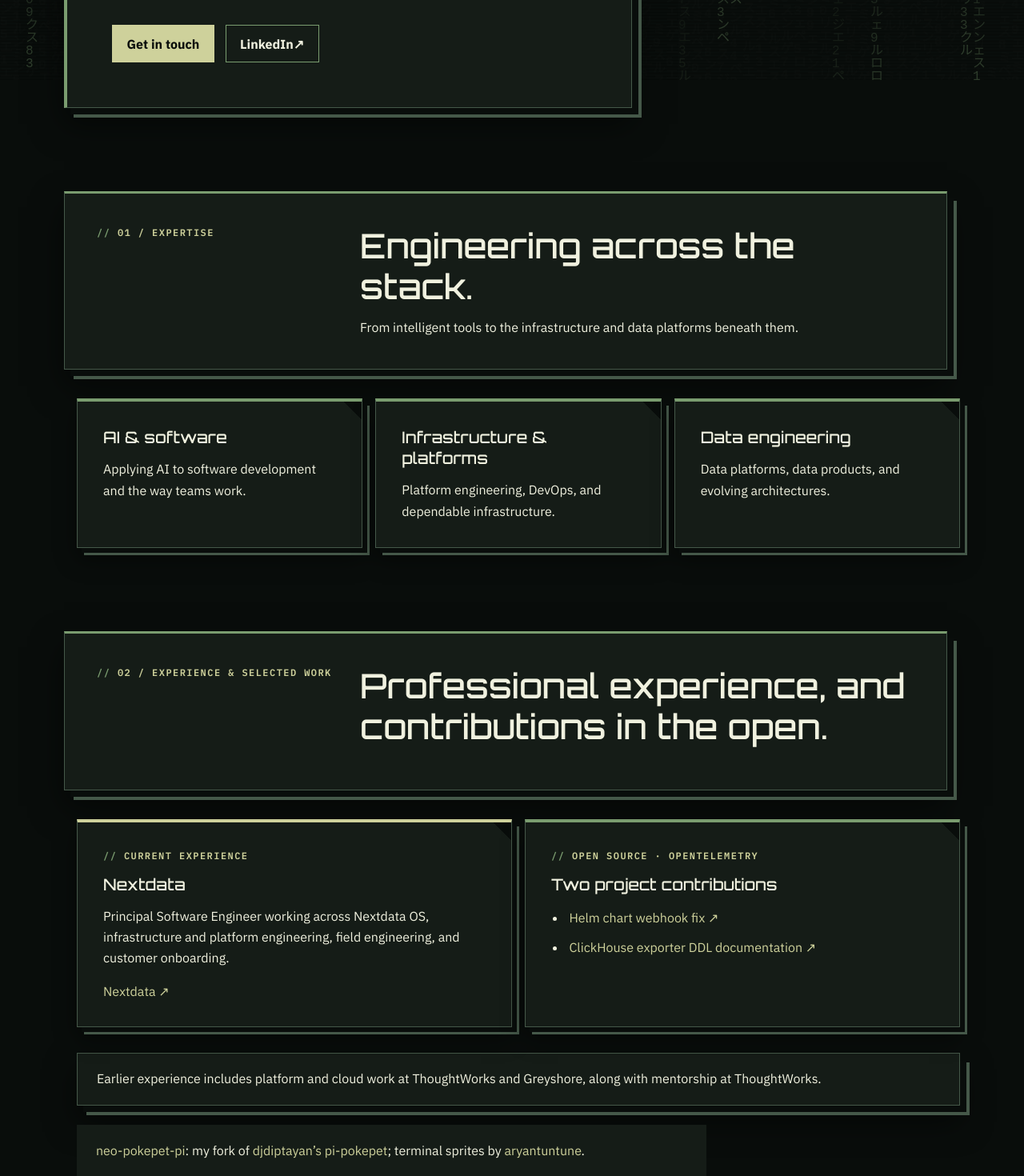
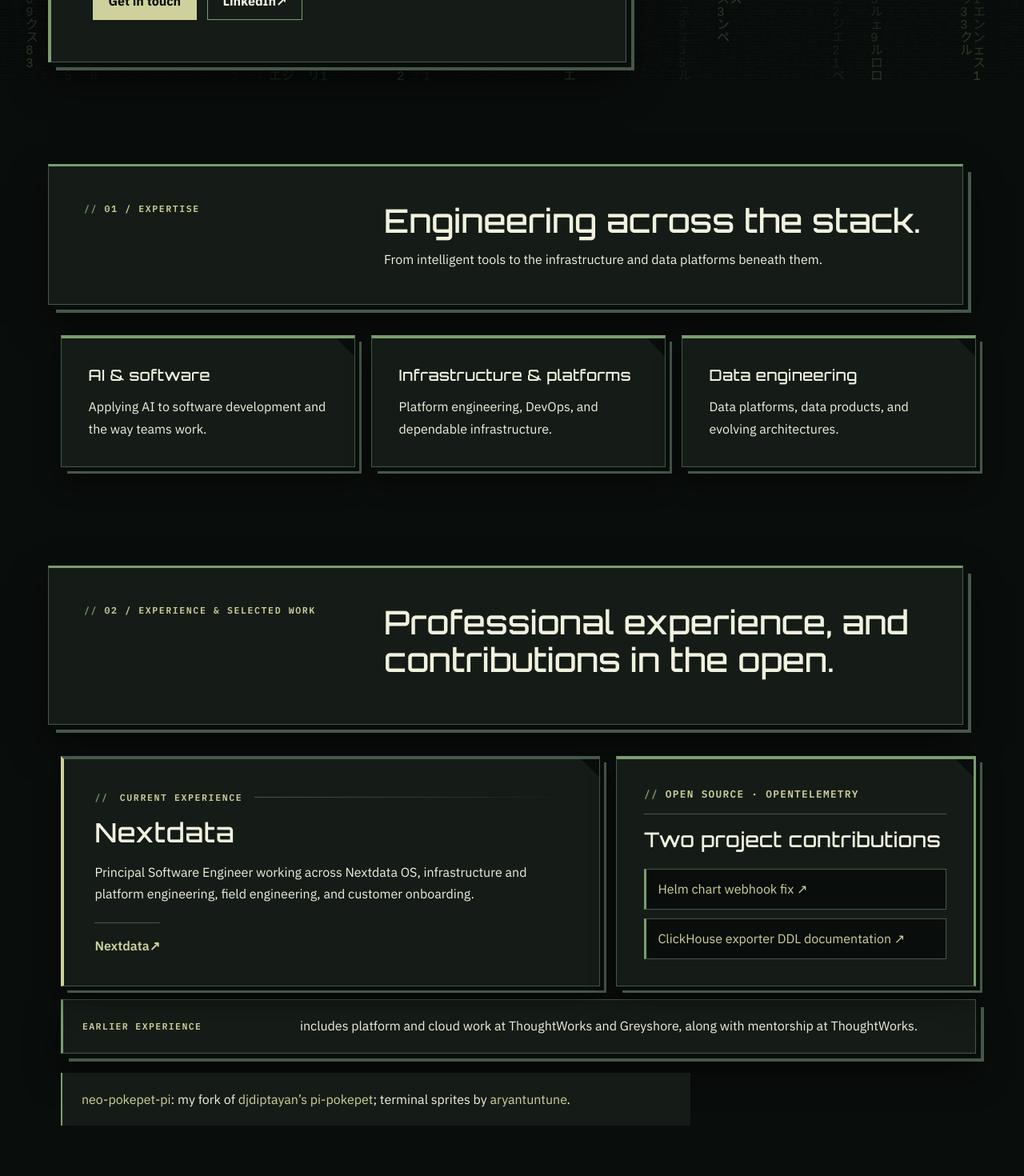
Before and after one commit to ElderMael/portfolio-website, a React (Vite) app: page / in a window 1280 px wide. Shown: the part 700-2170 px from the top of the page at 80% size. Built offline with nearby package versions, Linux system fonts and the light colour scheme; a web font is replaced by a local one.

Commit message:
style: checkpoint home page polish draft

```diff
--- a/src/components/Home.css
+++ b/src/components/Home.css
@@ -1,38 +1,38 @@
 .home-page {
   position: relative;
   z-index: 1;
-  width: min(1120px, calc(100% - 3rem));
+  width: min(1160px, calc(100% - 3rem));
   margin: 0 auto;
-  padding: clamp(1.5rem, 5vw, 4rem) 0 5rem;
+  padding: clamp(1.75rem, 5vw, 4rem) 0 5rem;
 }
 
 .paper-panel {
   background: var(--surface);
   border: 1px solid var(--line);
-  box-shadow: 8px 8px 0 var(--page), 12px 12px 0 var(--line), 0 20px 38px #0008;
+  box-shadow: 6px 6px 0 var(--page), 10px 10px 0 var(--line), 0 24px 42px #0008;
 }
 
 .home-hero {
-  min-height: 440px;
+  min-height: 430px;
   display: grid;
-  grid-template-columns: minmax(0, 1.5fr) minmax(220px, .8fr);
+  grid-template-columns: minmax(0, 1.45fr) minmax(250px, .8fr);
   align-items: center;
-  gap: 2rem;
-  padding: 1rem 0 3rem;
+  gap: clamp(1.5rem, 3vw, 2.5rem);
+  padding: 1rem 0 3.5rem;
 }
 
 .home-hero-copy {
   position: relative;
   max-width: 850px;
-  padding: clamp(1.5rem, 5vw, 3.5rem);
+  padding: clamp(1.5rem, 4.5vw, 3.25rem);
   border-left: 4px solid var(--accent);
 }
 
 .home-eyebrow {
   color: var(--muted);
   margin: 0 0 .8rem;
-  font: 600 .75rem/1.5 'IBM Plex Mono', monospace;
-  letter-spacing: .12em;
+  font: 600 .72rem/1.55 'IBM Plex Mono', monospace;
+  letter-spacing: .14em;
   text-transform: uppercase;
 }
 
@@ -43,11 +43,13 @@
 }
 
 .home-page h1 {
-  max-width: 14ch;
+  max-width: 16ch;
   margin: 0 0 1.25rem;
-  font-size: clamp(2.4rem, 6.4vw, 5.3rem);
-  line-height: 1.08;
-  letter-spacing: -.055em;
+  font-size: clamp(2.45rem, 5.6vw, 4.65rem);
+  font-weight: 600;
+  line-height: 1.06;
+  letter-spacing: -.045em;
+  text-wrap: balance;
 }
 
 .home-lede {
@@ -60,15 +62,22 @@
 .home-button {
   display: inline-flex;
   align-items: center;
-  min-height: 46px;
-  padding: .65rem 1.1rem;
+  justify-content: center;
+  min-height: 48px;
+  padding: .65rem 1.15rem;
   border: 1px solid var(--accent);
   color: var(--text) !important;
   font-weight: 700;
   text-decoration: none;
+  transition: background-color 160ms ease, color 160ms ease, transform 160ms ease;
 }
 .home-button-primary { background: var(--muted); border-color: var(--muted); color: var(--page) !important; }
-.home-button:hover { filter: brightness(1.12); }
+.home-button:hover { transform: translateY(-2px); background: var(--accent); color: var(--page) !important; }
+.home-button-primary:hover { background: var(--text); border-color: var(--text); }
+@media (prefers-reduced-motion: reduce) {
+  .home-button { transition: none; }
+  .home-button:hover { transform: none; }
+}
 
 .home-hero-aside {
   width: min(100%, 430px);
@@ -85,7 +94,7 @@
   padding: 2.5%;
   background: #0b100d;
   border: 1px solid var(--line);
-  box-shadow: 8px 8px 0 var(--page), 12px 12px 0 var(--line), 0 20px 38px #0008;
+  box-shadow: 6px 6px 0 var(--page), 10px 10px 0 var(--line), 0 24px 42px #0008;
   clip-path: polygon(7% 0, 94% 0, 100% 6%, 100% 93%, 93% 100%, 0 100%, 0 7%);
 }
 
@@ -277,34 +286,44 @@
   }
 }
 
-.home-section { padding: 3.5rem 0 1.5rem; }
+.home-section { padding: clamp(3rem, 5.5vw, 4.5rem) 0 1.5rem; }
 .home-section-heading {
   display: grid;
-  grid-template-columns: minmax(150px, .6fr) 1.4fr;
-  gap: 2rem;
+  grid-template-columns: minmax(180px, .65fr) minmax(0, 1.35fr);
+  gap: clamp(1.5rem, 4vw, 3rem);
   align-items: start;
-  padding: clamp(1.4rem, 4vw, 2.5rem);
+  padding: clamp(1.5rem, 4vw, 2.75rem);
   margin: 0 1rem 1rem 0;
   border-top: 3px solid var(--accent);
+  border-left: 1px solid var(--line);
 }
-.home-page h2 { margin: 0 0 .8rem; font-size: clamp(1.65rem, 3.5vw, 2.65rem); line-height: 1.2; }
-.home-page h3 { margin: 0 0 .8rem; font-size: 1.25rem; line-height: 1.3; }
+.home-page h2 {
+  max-width: 27ch;
+  margin: 0 0 .8rem;
+  font-size: clamp(1.7rem, 3.4vw, 2.55rem);
+  line-height: 1.16;
+  text-wrap: balance;
+}
+.home-page h3 { margin: 0 0 .8rem; font-size: 1.2rem; line-height: 1.35; letter-spacing: .015em; }
 .home-section-heading p:last-child { margin-bottom: 0; }
 .home-expertise-grid, .home-work-grid {
   display: grid;
-  gap: 1rem;
-  padding: 1.3rem 0 1.5rem 1rem;
+  gap: clamp(.85rem, 1.8vw, 1.25rem);
+  padding: 1.4rem 0 1.75rem 1rem;
 }
 .home-expertise-grid { grid-template-columns: repeat(3, minmax(0, 1fr)); }
-.home-work-grid { grid-template-columns: repeat(2, minmax(0, 1fr)); }
+.home-work-grid {
+  grid-template-columns: minmax(0, 1.2fr) minmax(0, .8fr);
+  padding-bottom: .75rem;
+}
 .home-card {
   position: relative;
   min-width: 0;
-  padding: clamp(1.35rem, 3vw, 2rem);
+  padding: clamp(1.4rem, 3vw, 2.1rem);
   border: 1px solid var(--line);
   border-top: 4px solid var(--accent);
   background: var(--surface);
-  box-shadow: 6px 6px 0 var(--page), 9px 9px 0 var(--line), 0 14px 26px #0007;
+  box-shadow: 5px 5px 0 var(--page), 8px 8px 0 var(--line), 0 18px 30px #0007;
 }
 .home-hero-copy::after, .home-card::after {
   position: absolute;
@@ -316,8 +335,9 @@
   content: '';
   pointer-events: none;
 }
-.home-card p { line-height: 1.65; }
+.home-card p { line-height: 1.7; }
 .home-card p:last-child { margin-bottom: 0; }
+.home-card .home-eyebrow { margin-bottom: .9rem; font-size: .72rem; }
 .home-card a, .home-section-heading a, .home-project-note a {
   color: var(--muted);
   text-decoration-thickness: .08em;
@@ -326,20 +346,94 @@
 .home-card a:hover, .home-section-heading a:hover, .home-project-note a:hover { color: var(--text); }
 .home-link-list { display: grid; gap: .8rem; margin: 1rem 0 0; padding-left: 1.2rem; }
 .home-link-list li { padding-left: .2rem; }
-.home-nextdata { border-top-color: var(--muted); }
+.home-nextdata {
+  display: flex;
+  flex-direction: column;
+  padding: clamp(1.6rem, 3vw, 2.5rem);
+  border-top-color: var(--line);
+  border-left: 4px solid var(--muted);
+}
+.home-nextdata .home-eyebrow {
+  display: flex;
+  align-items: center;
+  gap: .9rem;
+}
+.home-nextdata .home-eyebrow::after {
+  height: 1px;
+  flex: 1;
+  background: linear-gradient(90deg, var(--line), transparent);
+  content: '';
+}
+.home-nextdata h3 {
+  margin-bottom: 1rem;
+  font-size: clamp(1.7rem, 2.6vw, 2.2rem);
+  line-height: 1.2;
+}
+.home-nextdata > a {
+  display: inline-flex;
+  align-self: flex-start;
+  margin-top: auto;
+  padding-top: 1rem;
+  border-top: 1px solid var(--line);
+  font-weight: 600;
+}
+.home-opentelemetry {
+  display: flex;
+  flex-direction: column;
+  border-top-color: var(--accent);
+  border-right: 3px solid var(--accent);
+}
+.home-opentelemetry .home-eyebrow {
+  margin-bottom: .9rem;
+  padding-bottom: .8rem;
+  border-bottom: 1px solid var(--line);
+  font-size: .8rem;
+  letter-spacing: .1em;
+}
+.home-opentelemetry h3 {
+  margin-bottom: .2rem;
+  font-size: clamp(1.3rem, 2vw, 1.6rem);
+}
+.home-opentelemetry .home-link-list {
+  display: grid;
+  gap: .7rem;
+  margin: auto 0 0;
+  padding: 1rem 0 0;
+  list-style: none;
+}
+.home-opentelemetry .home-link-list li {
+  padding: .75rem .9rem;
+  border: 1px solid var(--line);
+  border-left: 3px solid var(--accent);
+  background: var(--page);
+  line-height: 1.55;
+}
 .home-earlier {
-  margin: .5rem 0 1rem 1rem;
+  display: grid;
+  grid-template-columns: minmax(10rem, 15rem) minmax(0, 1fr);
+  align-items: center;
+  gap: clamp(1rem, 3vw, 2rem);
+  margin: .25rem 0 .75rem 1rem;
   padding: 1.2rem 1.5rem;
   color: var(--text);
-  line-height: 1.6;
+  line-height: 1.7;
+  border-top: 1px solid var(--line);
+  border-left: 3px solid var(--accent);
+}
+.home-earlier-label {
+  color: var(--muted);
+  font: 600 .72rem/1.5 'IBM Plex Mono', monospace;
+  letter-spacing: .12em;
+  text-transform: uppercase;
 }
 .home-project-note {
   max-width: 82ch;
   margin: 1.5rem 1rem;
   padding: 1.2rem 1.5rem;
+  border-left: 2px solid var(--accent);
   background: var(--surface);
   color: var(--text);
-  line-height: 1.7;
+  line-height: 1.75;
 }
 .home-community .home-section-heading { margin-bottom: 1.5rem; }
 .home-radio { margin: 0 0 0 1rem; max-width: 680px; }
@@ -365,6 +459,7 @@
   .home-section-heading { grid-template-columns: 1fr; gap: .5rem; margin-right: .5rem; }
   .home-expertise-grid, .home-work-grid { grid-template-columns: 1fr; padding-left: .5rem; }
   .home-earlier, .home-radio { margin-left: .5rem; }
+  .home-earlier { grid-template-columns: 1fr; gap: .35rem; }
   .home-project-note { margin-left: .5rem; margin-right: .5rem; }
   .home-contact { margin: 3rem .5rem 0 0; }
 }
--- a/src/components/Home.tsx
+++ b/src/components/Home.tsx
@@ -71,7 +71,7 @@ export function Home() {
                         <p>Principal Software Engineer working across Nextdata OS, infrastructure and platform engineering, field engineering, and customer onboarding.</p>
                         <a href="https://www.nextdata.com/" target="_blank" rel="noreferrer">Nextdata <span aria-hidden="true">↗</span></a>
                     </article>
-                    <article className="home-card">
+                    <article className="home-card home-opentelemetry">
                         <p className="home-eyebrow">Open source · OpenTelemetry</p>
                         <h3>Two project contributions</h3>
                         <ul className="home-link-list">
@@ -81,8 +81,11 @@ export function Home() {
                     </article>
                 </div>
                 <p className="home-earlier paper-panel">
-                    Earlier experience includes platform and cloud work at ThoughtWorks
-                    and Greyshore, along with mentorship at ThoughtWorks.
+                    <span className="home-earlier-label">Earlier experience</span>{' '}
+                    <span className="home-earlier-copy">
+                        includes platform and cloud work at ThoughtWorks and Greyshore,
+                        along with mentorship at ThoughtWorks.
+                    </span>
                 </p>
                 <p className="home-project-note">
                     <a href="https://github.com/ElderMael/neo-pokepet-pi" target="_blank" rel="noreferrer">neo-pokepet-pi</a>:
```
Also changed, not shown: plans/portfolio-redesign.md (+4 -2 lines).
